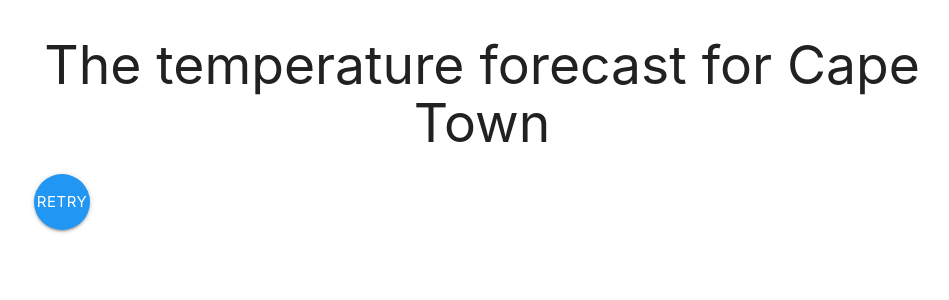
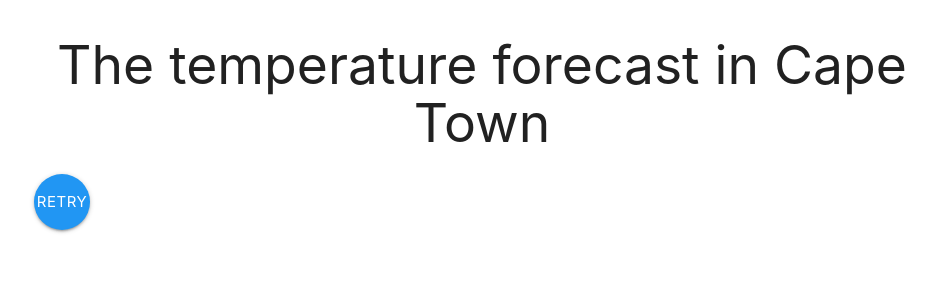
Before and after one commit to FrancoisJordaan/weather-warning, a React app: page / in a window 1280 px wide. Shown: the top 300 px of the page, without its empty margins (158-1107 px from the left). Built offline with nearby package versions, Linux system fonts and the light colour scheme; no server answers.

Commit message:
Grammar correction

```diff
--- a/src/components/App.js
+++ b/src/components/App.js
@@ -37,7 +37,7 @@ export class App extends React.Component {
 
 		return (
 			<div className="container">
-				<h2 style={{textAlign: "center"}}>The temperature forecast for Cape Town</h2>
+				<h2 style={{textAlign: "center"}}>The temperature forecast in Cape Town</h2>
 				<TemperatureWarning currentTemperature={currentTemperature} previousTemperature={previousTemperature} />
 				{hourlyData.length > 0 && <MainDisplay hourlyData={hourlyData} />}
 				{hourlyData.length <= 0 && <button style={{textAlign: "center"}} className="btn-floating btn-large waves-effect waves-light blue" onClick={this.getWeather}>Retry</button>}
```
